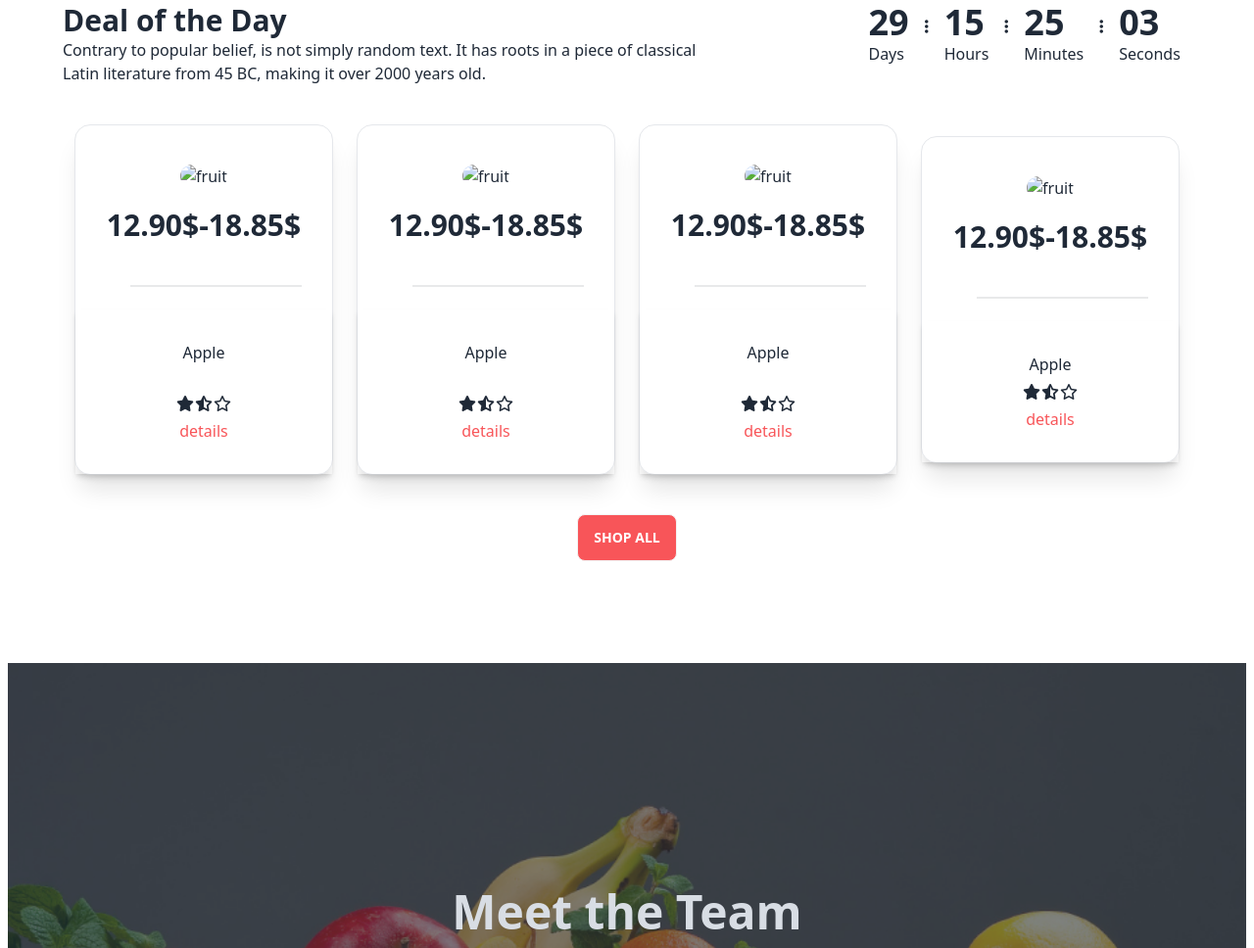
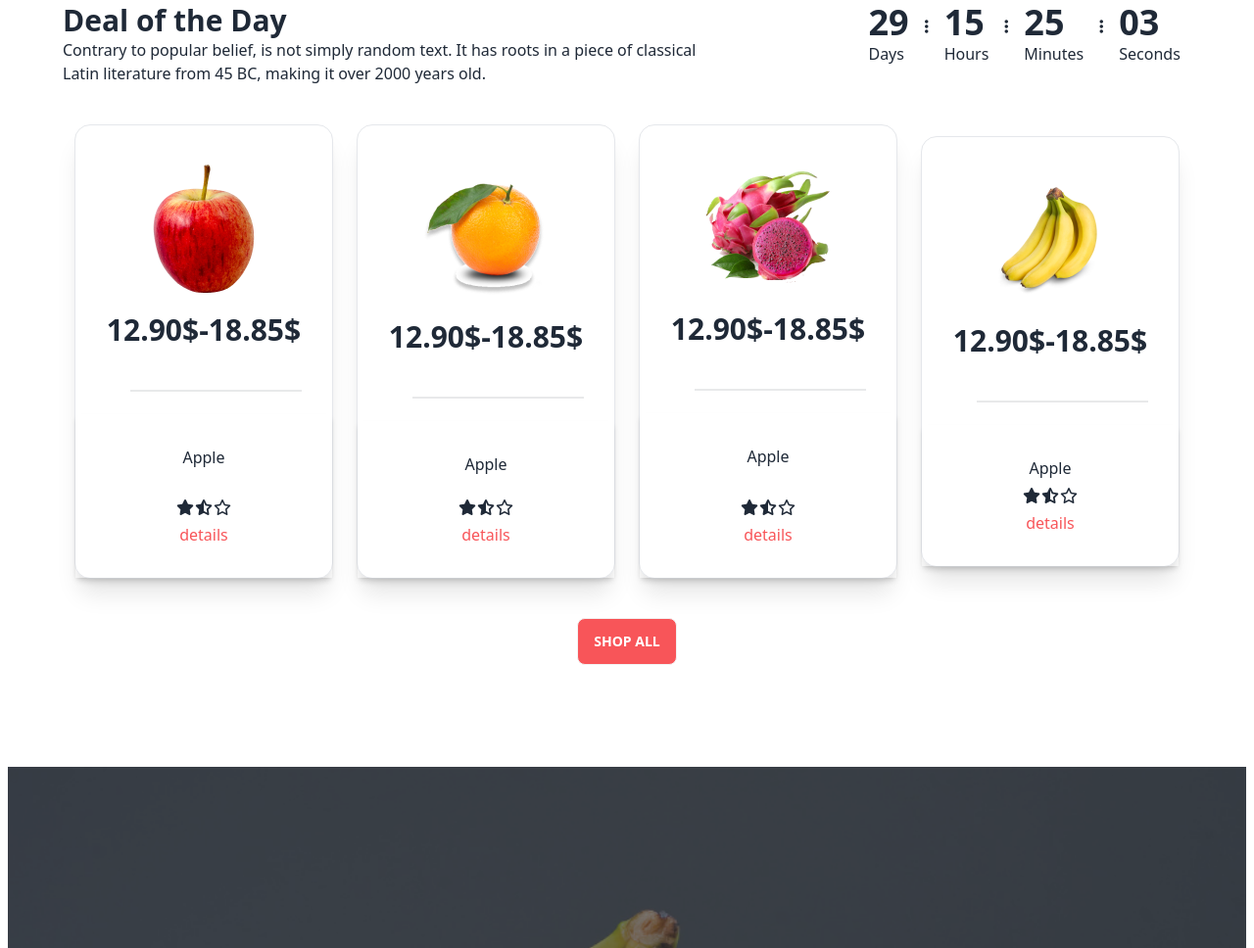
Before and after one commit to uzzalsinha/assignment_3_fruit_brush, a plain HTML site: page index.html in a window 1280 px wide. Shown: the part 1059-2027 px from the top of the page at 98% size. Drawn offline with nearby package versions, Linux system fonts and the light colour scheme; the site is published under a folder, as on GitHub Pages, so addresses that start at the root find nothing.

Commit message:
final edition is done

```diff
--- a/index.html
+++ b/index.html
@@ -237,7 +237,7 @@
             <!-- card one -->
             <div class="card w-96 bg-base-100 shadow-xl border mx-3">
               <figure class="px-10 pt-10">
-                <img src="/images/fruit6.png" alt="fruit" class="rounded-xl" />
+                <img src="./images/fruit6.png" alt="fruit" class="rounded-xl" />
 
               </figure>
               <h3 class="text-3xl font-bold mx-auto my-5">12.90$-18.85$</h3>
@@ -258,7 +258,7 @@
                 <dialog id="modal_1" class="modal">
                   <div class="modal-box w-6/12 max-w-3xl md:w-8/12 lg:w-8/12">
                     <figure class="px-10 pt-10">
-                      <img src="/images/fruit6.png" alt="fruit" class="rounded-xl" />
+                      <img src="./images/fruit6.png" alt="fruit" class="rounded-xl" />
 
                     </figure>
                     <h3 class="font-bold text-lg">Apple</h3>
@@ -283,7 +283,7 @@
 
             <div class="card w-96 bg-base-100 shadow-xl border mx-3 my-3 md:my-0 lg:my-0">
               <figure class="px-10 pt-10">
-                <img src="/images/fruit7.png" alt="fruit" class="rounded-xl" />
+                <img src="./images/fruit7.png" alt="fruit" class="rounded-xl" />
 
               </figure>
               <h3 class="text-3xl font-bold mx-auto my-5">12.90$-18.85$</h3>
@@ -304,7 +304,7 @@
                 <dialog id="modal_2" class="modal">
                   <div class="modal-box w-6/12 max-w-3xl md:w-8/12 lg:w-8/12">
                     <figure class="px-10 pt-10">
-                      <img src="/images/fruit7.png" alt="fruit" class="rounded-xl" />
+                      <img src="./images/fruit7.png" alt="fruit" class="rounded-xl" />
 
                     </figure>
                     <h3 class="font-bold text-lg">Apple</h3>
@@ -327,7 +327,7 @@
 
             <div class="card w-96 bg-base-100 shadow-xl border mx-3 md:my-0 lg:my-0">
               <figure class="px-10 pt-10">
-                <img src="/images/fruit8.png" alt="fruit" class="rounded-xl" />
+                <img src="./images/fruit8.png" alt="fruit" class="rounded-xl" />
 
               </figure>
               <h3 class="text-3xl font-bold mx-auto my-5 my-2">12.90$-18.85$</h3>
@@ -348,7 +348,7 @@
                 <dialog id="modal_3" class="modal">
                   <div class="modal-box w-6/12 max-w-3xl md:w-8/12 lg:w-8/12">
                     <figure class="px-10 pt-10">
-                      <img src="/images/fruit8.png" alt="fruit" class="rounded-xl" />
+                      <img src="./images/fruit8.png" alt="fruit" class="rounded-xl" />
 
                     </figure>
                     <h3 class="font-bold text-lg">Apple</h3>
@@ -374,7 +374,7 @@
 
             <div class="card w-96 bg-base-100 shadow-xl border mx-3 my-3 md:ml-3 lg:ml-3">
               <figure class="px-10 pt-10">
-                <img src="/images/fruit9.png" alt="fruit" class="rounded-xl" />
+                <img src="./images/fruit9.png" alt="fruit" class="rounded-xl" />
 
               </figure>
               <h3 class="text-3xl font-bold mx-auto my-5 my-2">12.90$-18.85$</h3>
@@ -395,7 +395,7 @@
                 <dialog id="modal_4" class="modal">
                   <div class="modal-box w-6/12 max-w-3xl md:w-8/12 lg:w-8/12">
                     <figure class="px-10 pt-10">
-                      <img src="/images/fruit9.png" alt="fruit" class="rounded-xl" />
+                      <img src="./images/fruit9.png" alt="fruit" class="rounded-xl" />
 
                     </figure>
                     <h3 class="font-bold text-lg">Apple</h3>
```
